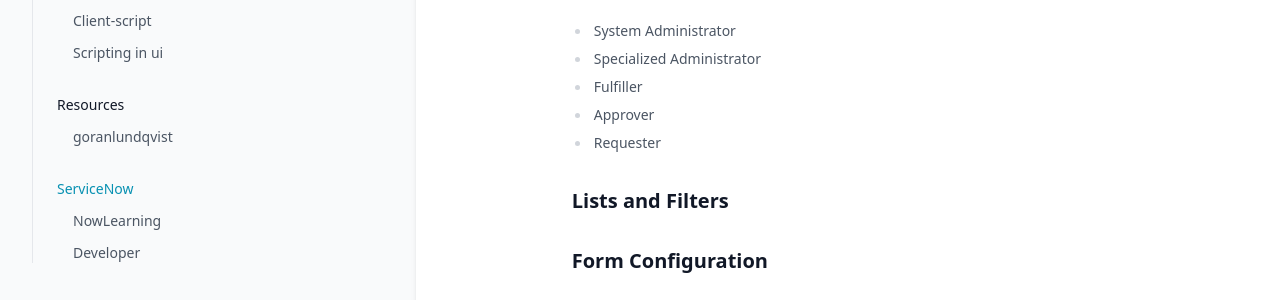
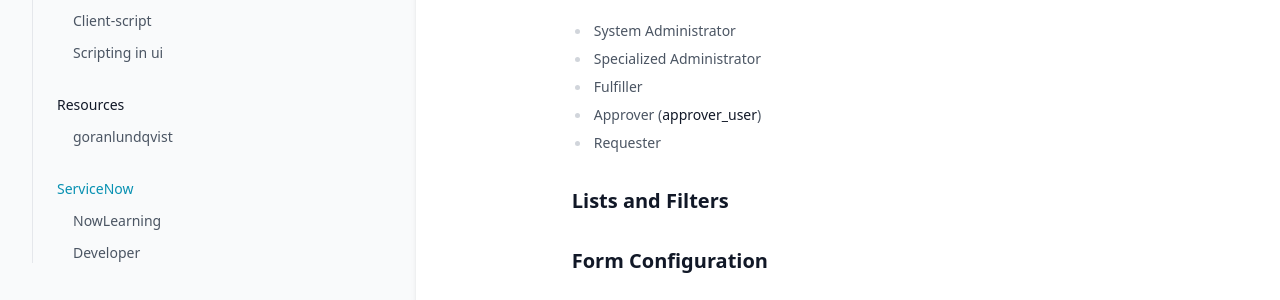
Before and after one commit to greglejeune/ebook, a Jekyll site: the page built from _servicenow/2021-11-01-snf-module1.md, in a window 1280 px wide and 900 px high, scrolled down 827 px. Shown: the part 485-785 px from the top of the window. Built offline with Jekyll 4.4.1, drawn with Linux system fonts in a browser that asks for light colours.

Commit message:
Update 2021-11-01-snf-module1.md

```diff
--- a/_servicenow/2021-11-01-snf-module1.md
+++ b/_servicenow/2021-11-01-snf-module1.md
@@ -68,7 +68,7 @@ category: snf
   <li>System Administrator</li>
   <li>Specialized Administrator</li>
   <li>Fulfiller</li>
-  <li>Approver</li>
+  <li>Approver (<strong>approver_user</strong>)</li>
   <li>Requester</li>
 </ul>
 
```
